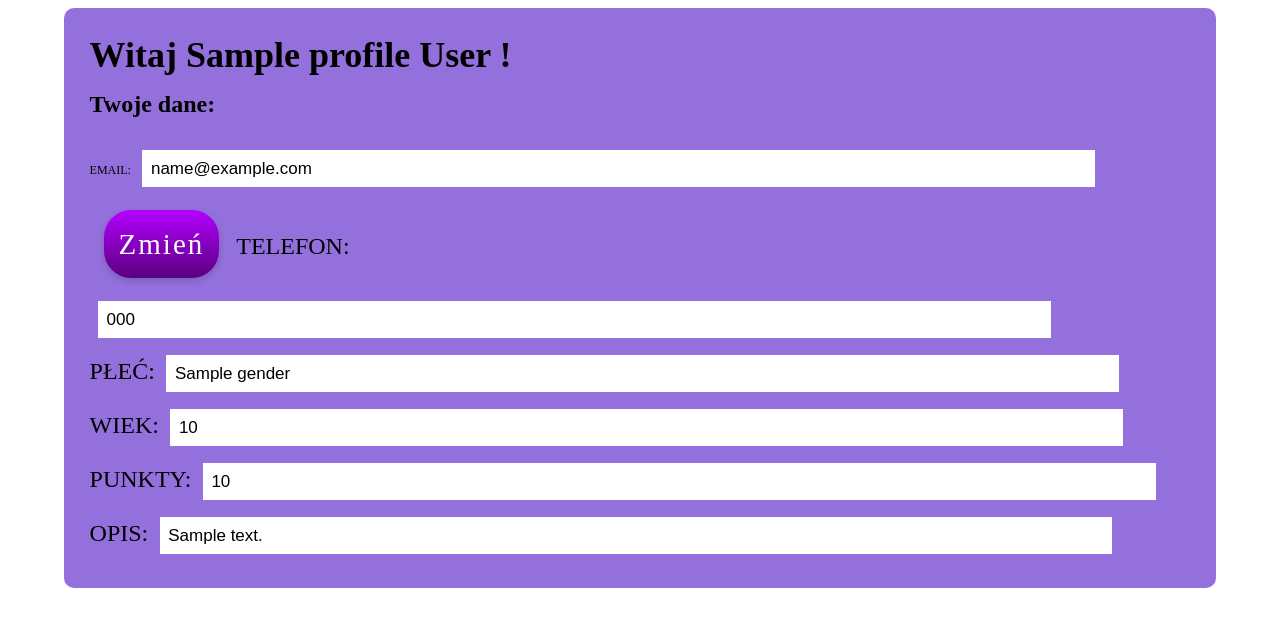
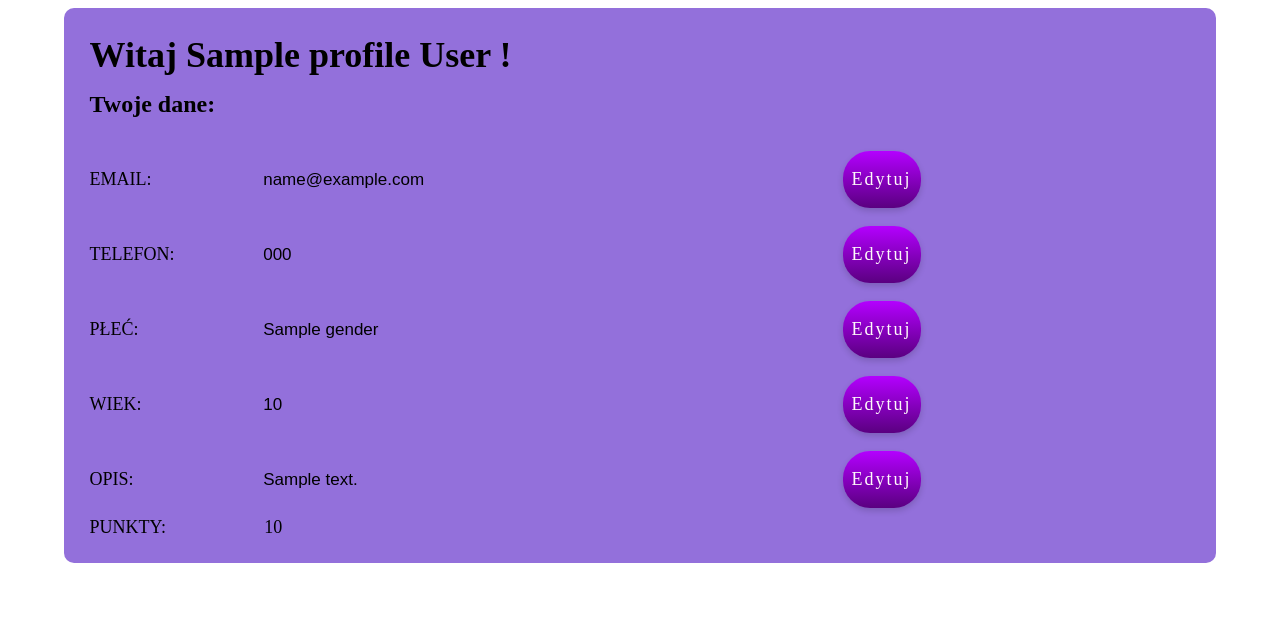
Before and after one commit to lukasmix06/DO-IT-TOGETHER, a PHP site: template public/views/profile.php in a window 1280 px wide. Shown: the part 120-747 px from the top of the page. Run offline with PHP 8.4, Linux system fonts and the light colour scheme; the template is opened without the code that fills it: most values are stand-ins (such as "Sample title", 1, 10 or a date in 2020); some libraries are stand-ins or nearby versions; some web fonts are replaced.

Commit message:
Adding a menu for changing user properties
Adding buttons allowing to change all user properties in profile view and processing this into the database

```diff
--- a/index.php
+++ b/index.php
@@ -18,6 +18,7 @@ Routing::post('profile', 'UserController');
 Routing::post('logout', 'SecurityController');
 Routing::post('getActivitiesToMap', 'ActivityController');
 Routing::post('addMarkerToMap', 'ActivityController');
+Routing::post('changeUserData', 'UserController');
 
 
 //TODO - nie dodano funkcji validate() do routingu!!!!
--- a/public/css/profile.css
+++ b/public/css/profile.css
@@ -33,5 +33,26 @@ div#data {
 }
 
 label {
-    font-size: 2em;
+    font-size: 1.5em;
+    display: inline-block;
+    width: 12vw;
 }
+
+.submit-btn {
+    display: none;
+}
+
+.user-input {
+    background-color: transparent;
+    width: 50%;
+}
+
+form button {
+    font-size: 1.5em;
+}
+
+#points {
+    display: inline;
+    padding: 0.5em;
+    margin: 0.5em;
+}
--- a/public/js/participation.js
+++ b/public/js/participation.js
@@ -20,5 +20,5 @@ function reactToActivity() {
         participation.id = "join";
     }
 }
-
+console.log(participationButtons);
 participationButtons.forEach(button => button.addEventListener("click", reactToActivity));
--- a/public/js/profile.js
+++ b/public/js/profile.js
@@ -0,0 +1,26 @@
+const editButtons = document.getElementsByClassName("edit-btn");
+const submitButtons = document.getElementsByClassName("submit-btn");
+
+function changeEditBox() {
+    const editBtn = this;
+    const input = editBtn.previousElementSibling;
+    const submitBtn = editBtn.nextElementSibling;
+
+    editBtn.style.display = 'none';
+    console.log(input);
+    input.removeAttribute('readonly');
+    input.style.backgroundColor = 'white';
+    submitBtn.style.display = 'initial';
+
+}
+
+function showAlert() {
+    setTimeout(function() {
+            alert("Ok, zaktualizowano!");
+        },
+        1000
+    );
+}
+
+Array.from(editButtons).forEach(button => button.addEventListener("click", changeEditBox));
+Array.from(submitButtons).forEach(button => button.addEventListener("click", showAlert));
--- a/public/views/profile.php
+++ b/public/views/profile.php
@@ -2,6 +2,7 @@
 
 <head>
     <link rel="stylesheet" type="text/css" href="public/css/profile.css">
+    <script type="text/javascript" src="./public/js/profile.js" defer></script>
     <title>USER_PROFILE</title>
 </head>
 
@@ -18,26 +19,40 @@ include_once "navbar.php";
                     Twoje dane:
                 </h2>
                 <div id="data">
-                    <div class="data-item"
+                    <form action="changeUserData" method="POST">
                         <label for="email">EMAIL:</label>
-                        <input id="email" readonly value="<?=$profile->getEmail() ?>"><br>
-                        <button type="button" onclick="getElementById().removeAttribute("readonly");">Zmień</button>
-
-                    <label for="phone">TELEFON:</label>
-                    <input id="phone" value="<?=$profile->getPhone() ?>"><br>
-
-                    <label for="gender">PŁEĆ:</label>
-                    <input id="gender" value="<?=$profile->getGender() ?>"><br>
-
-                    <label for="age">WIEK:</label>
-                    <input id="age" value="<?=$profile->getAge() ?>"><br>
-
-                    <label for="points">PUNKTY:</label>
-                    <input id="points" value="<?=$profile->getPoints() ?>"><br>
-
-                    <label for="description">OPIS:</label>
-                    <input id="description" value="<?=$profile->getSelfDescription() ?>">
-                </div>
+                        <input name="email" class="user-input" id="email" readonly value="<?=$profile->getEmail() ?>">
+                        <button type="button" class="edit-btn">Edytuj</button>
+                        <button type="submit" class="submit-btn">Zatwierdź</button>
+                    </form>
+                    <form action="changeUserData" method="POST">
+                        <label for="phone">TELEFON:</label>
+                        <input name="phone" class="user-input" id="phone" readonly value="<?=$profile->getPhone() ?>">
+                        <button type="button" class="edit-btn">Edytuj</button>
+                        <button type="submit" class="submit-btn">Zatwierdź</button>
+                    </form>
+                    <form action="changeUserData" method="POST">
+                        <label for="gender">PŁEĆ:</label>
+                        <input name="gender" class="user-input" id="gender" readonly value="<?=$profile->getGender() ?>">
+                        <button type="button" class="edit-btn">Edytuj</button>
+                        <button type="submit" class="submit-btn">Zatwierdź</button>
+                    </form>
+                    <form action="changeUserData" method="POST">
+                        <label for="age">WIEK:</label>
+                        <input name="age" class="user-input" id="age" readonly value="<?=$profile->getAge() ?>">
+                        <button type="button" class="edit-btn">Edytuj</button>
+                        <button type="submit" class="submit-btn">Zatwierdź</button>
+                    </form>
+                    <form action="changeUserData" method="POST">
+                        <label for="self_description">OPIS:</label>
+                        <input name="self_description" class="user-input" id="self_description" readonly value="<?=$profile->getSelfDescription() ?>">
+                        <button type="button" class="edit-btn">Edytuj</button>
+                        <button type="submit" class="submit-btn">Zatwierdź</button>
+                    </form>
+                    <div id="pointsBox">
+                        <label for="points">PUNKTY:</label>
+                        <p id="points"><?=$profile->getPoints() ?></p>
+                    </div>
             </section>
         </div>
     </div>
```
Also changed, not shown: src/controllers/UserController.php (+18 -3 lines), src/repository/UserRepository.php (+13 -2 lines).
